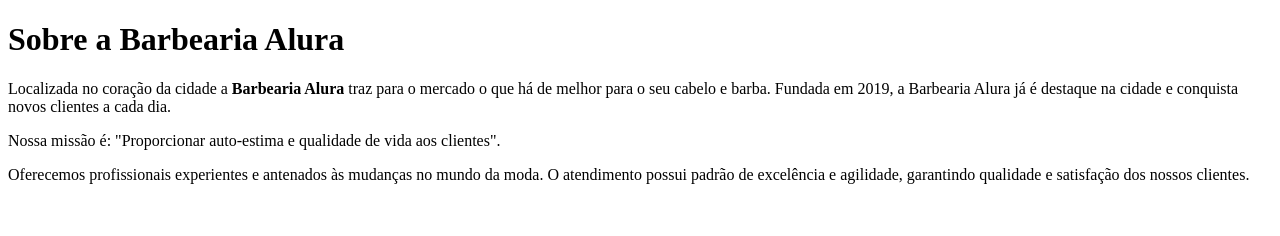
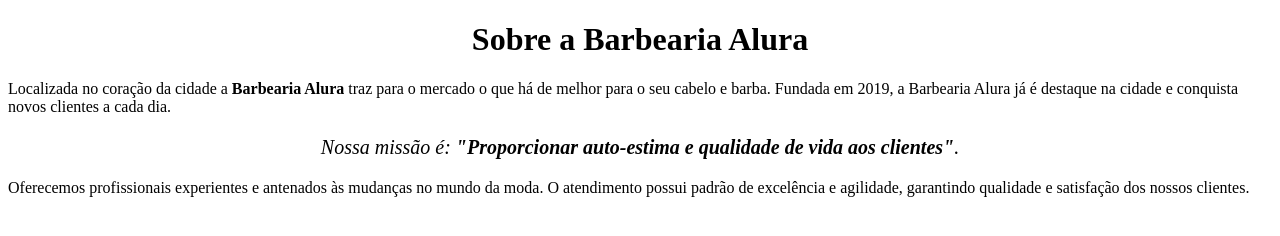
Before and after one commit to Evelyn0401/Barbearia-Alura, a plain HTML site: page index.html in a window 1280 px wide. Drawn offline with Linux system fonts and the light colour scheme.

Commit message:
Add files via upload

```diff
--- a/index.html
+++ b/index.html
@@ -5,11 +5,13 @@
     <meta http-equiv="X-UA-Compatible" content="IE=edge">
     <meta name="viewport" content="width=device-width, initial-scale=1.0">
     <title>Barbearia Alura</title>
+<link rel="stylesheet" href="style.css/"
+
 </head>
 <body>
-  <h1> Sobre a Barbearia Alura</h1>
+  <h1 style="text-align:center"> Sobre a Barbearia Alura</h1>
 <p>Localizada no coração da cidade a <strong>Barbearia Alura</strong> traz para o mercado o que há de melhor para o seu cabelo e barba. Fundada em 2019, a Barbearia Alura já é destaque na cidade e conquista novos clientes a cada dia.</p>
-<p>Nossa missão é: "Proporcionar auto-estima e qualidade de vida aos clientes".</p>
+<p style="font-size: 20px; text-align: center;"><em>Nossa missão é: <strong>"Proporcionar auto-estima e qualidade de vida aos clientes"</strong>.</em></p>
 <p>Oferecemos profissionais experientes e antenados às mudanças no mundo da moda. O atendimento possui padrão de excelência e agilidade, garantindo qualidade e satisfação dos nossos clientes.</p>
 </body>
 </html>
```
